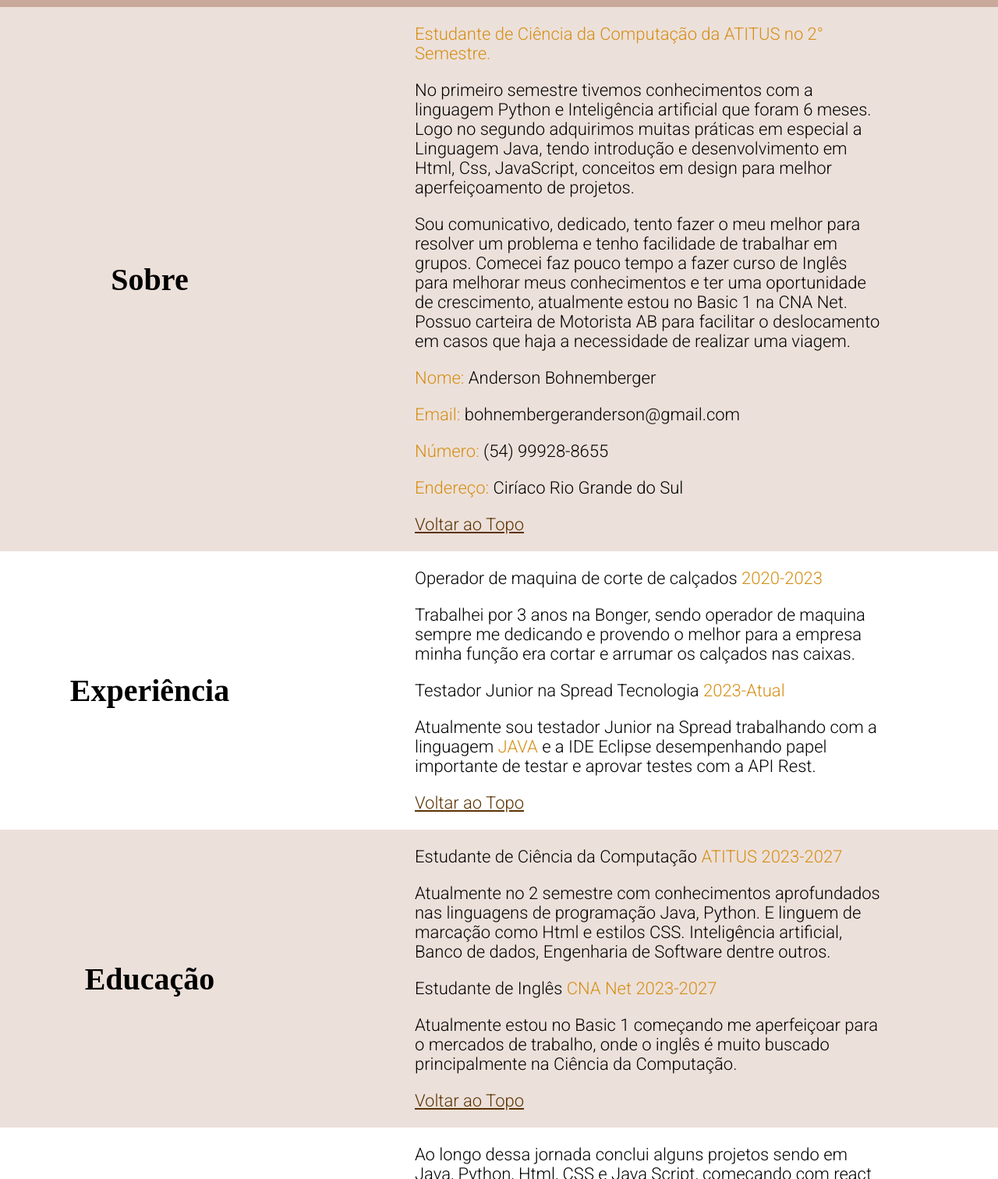
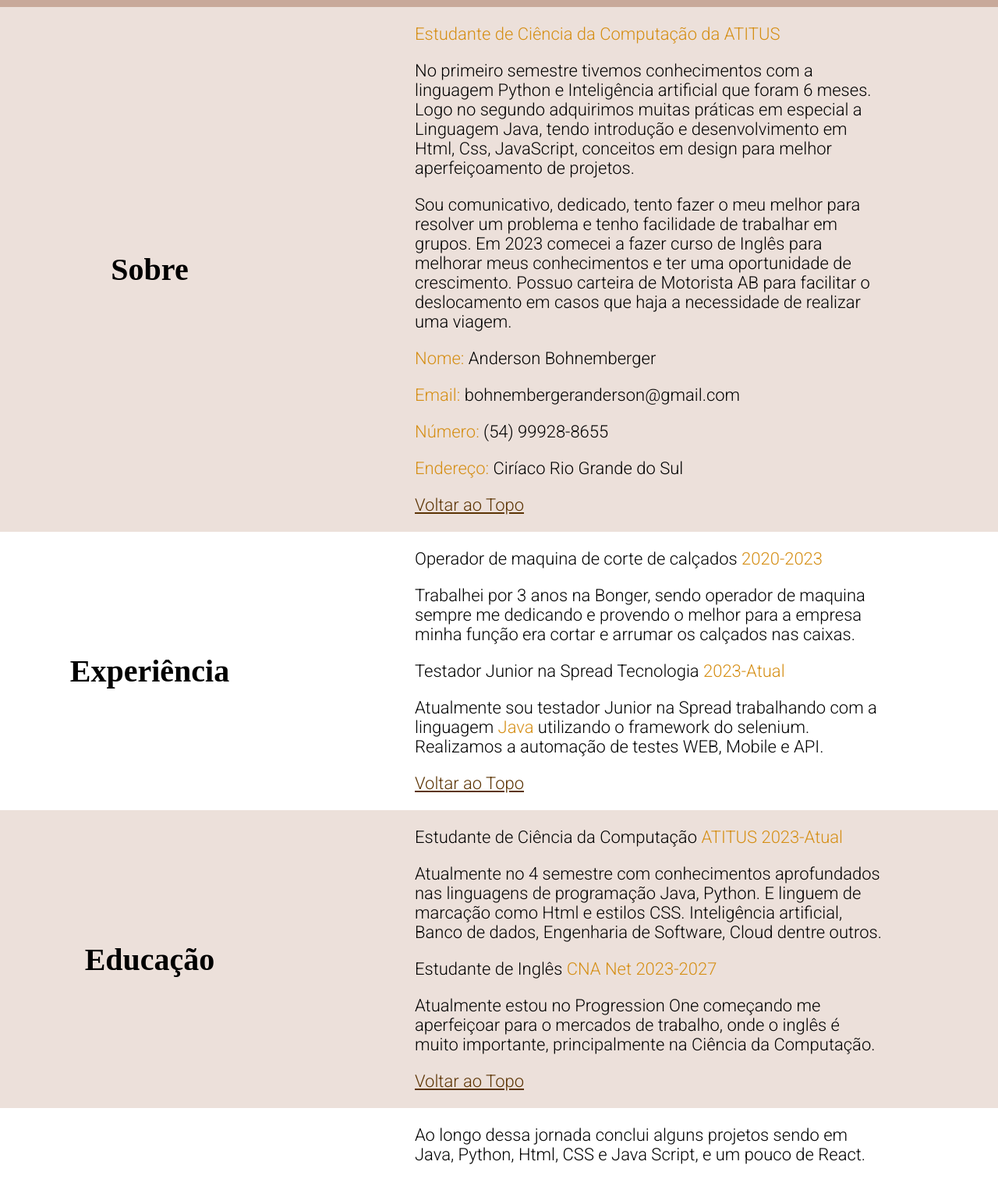
Before and after one commit to AndersonBohnem/AndersonBohnem.github.io, a plain HTML site: page index.html in a window 1280 px wide. Shown: the part 535-2047 px from the top of the page at 78% size. Drawn offline with Linux system fonts and the light colour scheme.

Commit message:
Atualizando informações

```diff
--- a/index.html
+++ b/index.html
@@ -54,7 +54,7 @@
 
             <div class="textos">
                 <p>
-                    <span style="color: #d58e14;" > Estudante de Ciência da Computação da ATITUS no 2° Semestre. </span>
+                    <span style="color: #d58e14;" > Estudante de Ciência da Computação da ATITUS</span>
                 </p>
                 <p >
                     No primeiro semestre tivemos conhecimentos com a linguagem Python e
@@ -66,9 +66,8 @@
                 <p>
                     Sou comunicativo, dedicado, tento fazer o meu melhor para
                     resolver um problema e tenho facilidade de trabalhar em grupos.
-                    Comecei faz pouco tempo a fazer curso de Inglês para melhorar meus
-                    conhecimentos e ter uma oportunidade de crescimento, atualmente estou
-                    no Basic 1 na CNA Net.
+                    Em 2023 comecei a fazer curso de Inglês para melhorar meus
+                    conhecimentos e ter uma oportunidade de crescimento.
                     Possuo carteira de Motorista AB para facilitar o deslocamento em
                     casos que haja a necessidade de realizar uma viagem.
                 </p>
@@ -109,8 +108,8 @@
                     Testador Junior na Spread Tecnologia <span style="color: #d58e14;">2023-Atual</span>
                 </p>
                 <p>
-                    Atualmente sou testador Junior na Spread trabalhando com a linguagem <span style="color: #d58e14;">JAVA </span>
-                    e a IDE Eclipse desempenhando papel importante de testar e aprovar testes com a API Rest.
+                    Atualmente sou testador Junior na Spread trabalhando com a linguagem <span style="color: #d58e14;">Java </span>
+                    utilizando o framework do selenium. Realizamos a automação de testes WEB, Mobile e API.
                 </p>
                 <a style= "color: #5C3404;" href="#">Voltar ao Topo</a>
                 <p></p>
@@ -126,19 +125,19 @@
 
             <div class="textos">
                 <p>
-                    Estudante de Ciência da Computação <span style="color: #d58e14;">ATITUS 2023-2027</span>
+                    Estudante de Ciência da Computação <span style="color: #d58e14;">ATITUS 2023-Atual</span>
                 </p>
                 <p>
-                    Atualmente no 2 semestre com conhecimentos aprofundados nas
+                    Atualmente no 4 semestre com conhecimentos aprofundados nas
                     linguagens de programação Java, Python. E linguem de marcação como Html e estilos CSS.
-                    Inteligência artificial, Banco de dados, Engenharia de Software dentre outros.
+                    Inteligência artificial, Banco de dados, Engenharia de Software, Cloud dentre outros.
                 </p>
                 <p>
                     Estudante de Inglês <span style="color: #d58e14;">CNA Net 2023-2027</span>
                 </p>
                 <p>
-                    Atualmente estou no Basic 1 começando me aperfeiçoar para o mercados de trabalho,
-                    onde o inglês é muito buscado principalmente na Ciência da Computação.
+                    Atualmente estou no Progression One começando me aperfeiçoar para o mercados de trabalho,
+                    onde o inglês é muito importante, principalmente na Ciência da Computação.
                 </p>
                 <a style= "color: #5C3404;" href="#">Voltar ao Topo</a>
                 <p></p>
@@ -155,7 +154,7 @@
 
                 <p>
                     Ao longo dessa jornada conclui alguns projetos sendo em Java, Python, Html, CSS e Java Script,
-                    começando com react no momento.
+                    e um pouco de React.
                 </p>
 
                 <p>
@@ -194,6 +193,13 @@
                     Foi um trabalho na linguagem Java, utilizando o eclipse como IDE, teve como
                     objetivo criar uma API Rest para um aplicativo de música.
                 </p>
+                <p>
+                    <a style="color: #d58e14;" href="https://github.com/AndersonBohnem/cryptographyCifraDeCesar">cryptographyCifraDeCesar</a>
+                </p>
+                <p>
+                    Foi um trabalho na linguagem Java onde o objetivo era implementar uma criptografia muito utilizada no passado
+                    que era a Criptografia de Cesar na qual o objetivo era utilizar uma chave e misturar as letras em ordem alfabetica somando com a chave.
+                </p>
                 <a style= "color: #5C3404;" href="#">Voltar ao Topo</a>
                 <p></p>
 
@@ -219,10 +225,10 @@
                     <span style="color: #d58e14;">Telefone: </span>(54) 999288655
                 </p>
                 <p>
-                    <span style="color: #d58e14;">Linkedin: </span><a style="color: black;" href="https://www.linkedin.com/in/anderson-bohnemberger-35b843270/">Link para acessar</a>
+                    <span style="color: #d58e14;">Linkedin: </span><a style="color: black;" href="https://www.linkedin.com/in/anderson-bohnemberger-35b843270/">anderson-bohnemberger-35b843270</a>
                 </p>
                 <p>
-                    <span style="color: #d58e14;">GitHub: </span><a style="color: black;" href="https://github.com/AndersonBohnem">Link para acessar</a>
+                    <span style="color: #d58e14;">GitHub: </span><a style="color: black;" href="https://github.com/AndersonBohnem">AndersonBohnem</a>
                 </p>
                 <p>
                     <span style="color: #d58e14;">E-mail: </span> bohnembergeranderson@gmail.com
```
